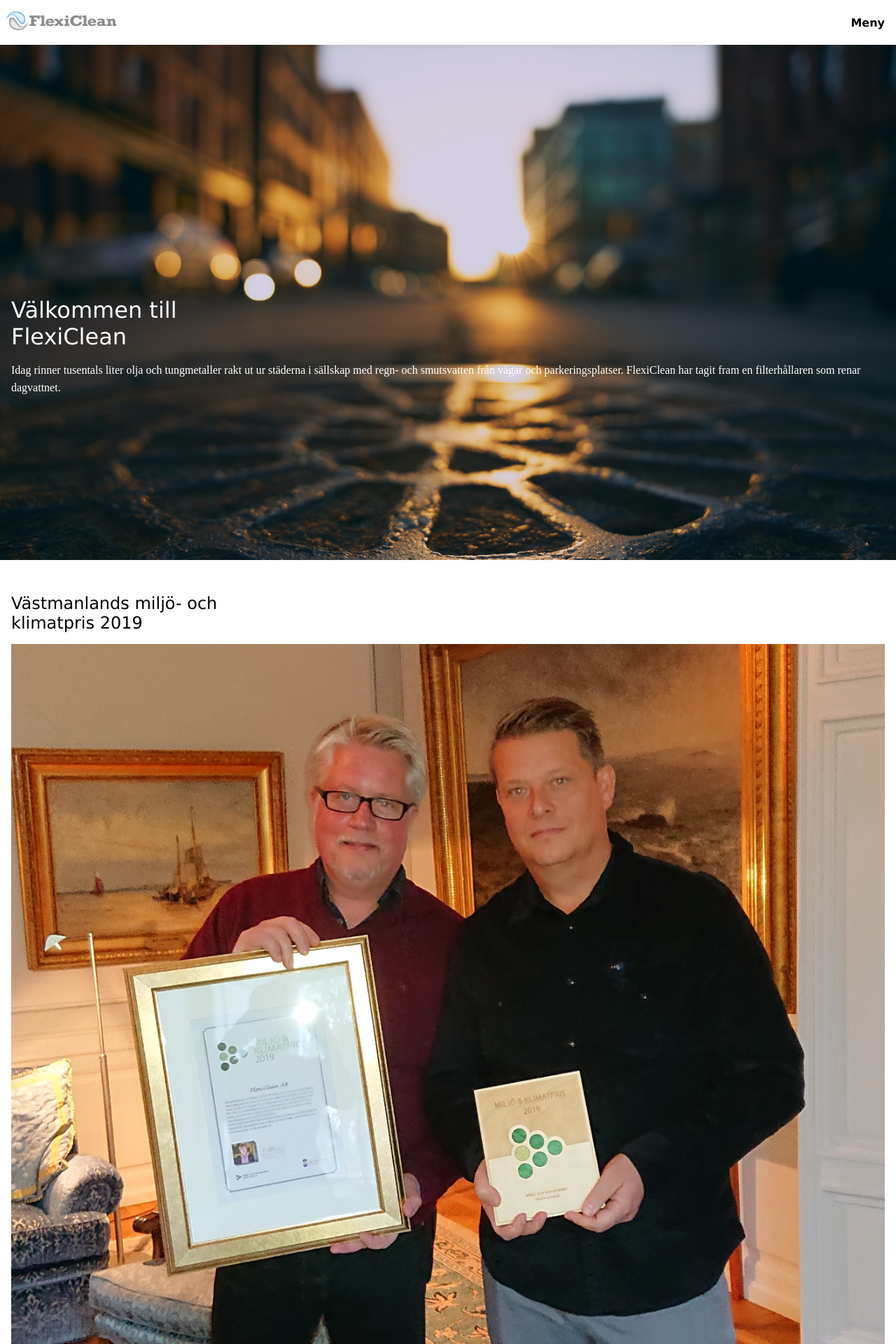
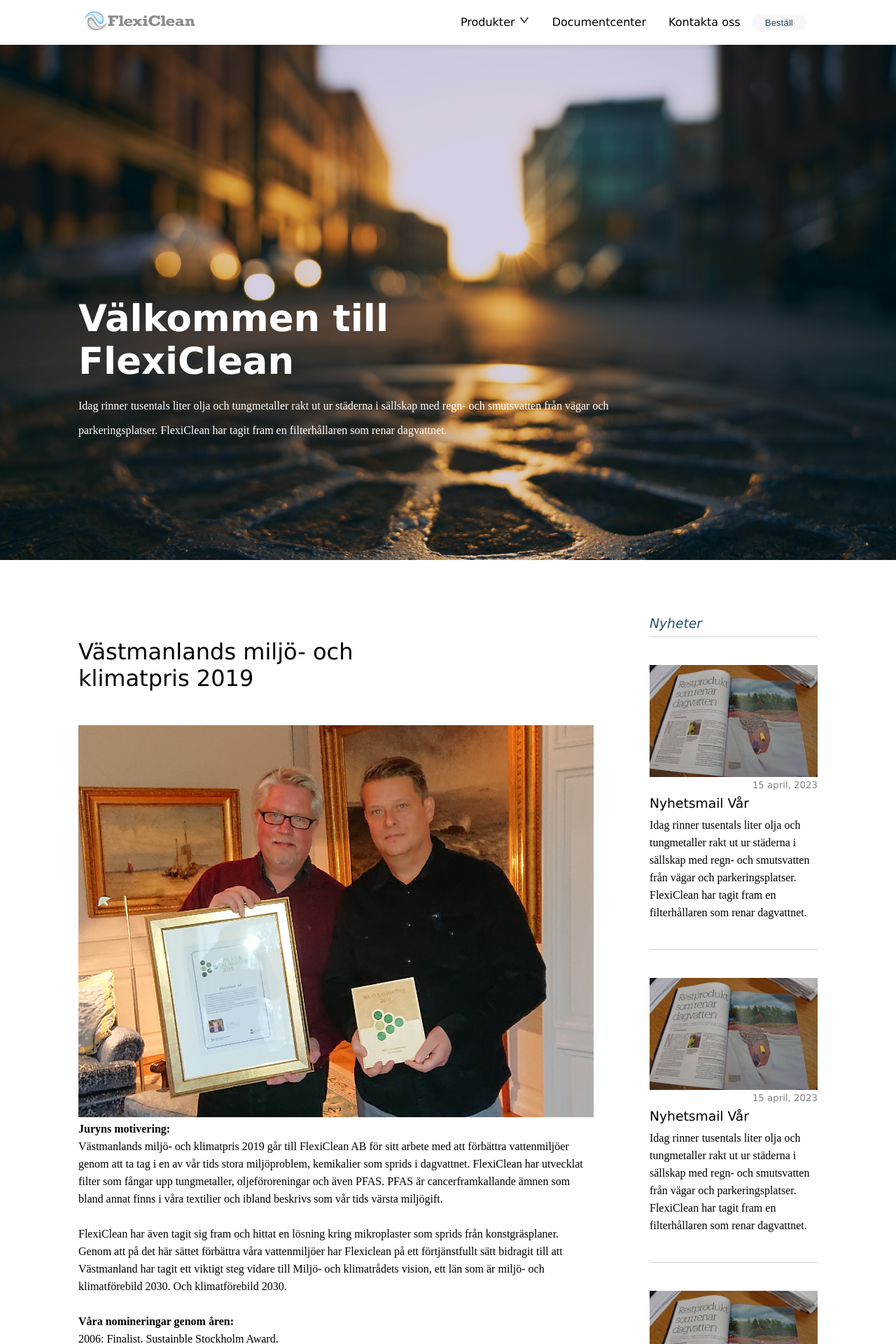
Before and after one commit to saraohman97/flexiclean-update, a React (Create React App) app: page / in a window 1280 px wide. Shown: the top 1920 px of the page at 70% size. Built offline with nearby package versions, Linux system fonts and the light colour scheme.

Commit message:
Home page is now responsive

```diff
--- a/src/App.css
+++ b/src/App.css
@@ -39,6 +39,7 @@
   display: flex;
   flex-direction: column;
   gap: 3rem;
+  max-width: 1350px;
 }
 
 /* ---------buttons----------- */
@@ -80,6 +81,9 @@
 .nav-logo {
   height: 2.5rem;
 }
+.nav-links {
+  display: none;
+}
 
 /* ---------hero section----------- */
 .hero {
@@ -93,10 +97,18 @@
   flex-direction: column;
   gap: 1rem;
 }
+.hero h1 {
+  font-weight: 600;
+}
 
 /* ---------main section----------- */
 .home-main h1 {
   margin-bottom: 1rem;
+}
+.home img {
+  max-height: 35rem;
+  object-fit: cover;
+  object-position: top;
 }
 
 
@@ -155,3 +167,55 @@
 .footer-icon:hover {
   color: var(--second-clr);
 }
+
+
+/* for small devices */
+@media screen and (max-width: 350px) {
+  .footer-links {
+    flex-direction: column;
+  }
+}
+
+/* for medium devices */
+@media screen and (min-width: 568px) {
+  .home {
+    display: grid;
+    grid-template-columns: 1fr 15rem;
+  }
+}
+@media screen and (min-width: 750px) {
+  .btn-meny {
+    display: none;
+  }
+  .nav-links {
+    display: block;
+    padding-right: 1rem;
+  }
+  .hero h1 {
+    font-size: 3.3rem;
+  }
+  .hero p {
+    line-height: 35px;
+    width: 50rem;
+  }
+}
+
+
+/* for big devices */
+@media screen and (min-width: 1024px) {
+  nav {
+    padding-inline: 7rem;
+  }
+  section {
+    padding: 5rem 7rem;
+    gap: 5rem;
+  }
+  .hero {
+    padding: 45vh 7rem 1rem;
+  }
+  .home-main h1 {
+    margin-bottom: 3rem;
+    margin-top: 2rem;
+    font-size: 2rem;
+  }
+}
--- a/src/components/Navbar.js
+++ b/src/components/Navbar.js
@@ -1,7 +1,7 @@
 import React from 'react'
 import logo from '../assets/logo.png'
 import { NavLink } from 'react-router-dom'
-// import { AiOutlineDown } from "react-icons/ai";
+import { AiOutlineDown } from "react-icons/ai";
 
 const Navbar = () => {
     return (
@@ -10,16 +10,16 @@
                 <img className='nav-logo' src={logo} alt="logotype flexiclean blue gray grey logo" />
             </NavLink>
 
-            <div className="nav-link">
+            <div className="nav-link btn-meny">
                 <strong>Meny</strong>
             </div>
 
-            {/* <div className="nav-links">
+            <div className="nav-links">
                 <NavLink to='/produkter' className='nav-link'>Produkter <AiOutlineDown /></NavLink>
                 <NavLink to='/dokumentcenter' className='nav-link'>Documentcenter</NavLink>
                 <NavLink to='/kontakta-oss' className='nav-link'>Kontakta oss</NavLink>
                 <button className='btn btn-gray'>Beställ</button>
-            </div> */}
+            </div>
         </nav>
     )
 }
--- a/src/pages/Home.js
+++ b/src/pages/Home.js
@@ -10,10 +10,12 @@
         <p>Idag rinner tusentals liter olja och tungmetaller rakt ut ur städerna i sällskap med regn- och smutsvatten från vägar och parkeringsplatser.  FlexiClean har tagit fram en filterhållaren som renar dagvattnet. </p>
       </header>
 
-      <section>
+      <section className='home'>
         <main className="home-main">
           <h1>Västmanlands miljö- och <br /> klimatpris 2019</h1>
-          <img src={img} className='home-main-img' alt="winner klimatpris" />
+          <div className='home-main-img'>
+            <img src={img} alt="winner klimatpris" />
+          </div>
           <p>
             <strong>Juryns motivering:</strong> <br />
             Västmanlands miljö- och klimatpris 2019 går till FlexiClean AB för sitt arbete med att förbättra vattenmiljöer genom att ta tag i en av vår tids stora miljöproblem, kemikalier som sprids i dagvattnet. FlexiClean har utvecklat filter som fångar upp tungmetaller, oljeföroreningar och även PFAS. PFAS är cancerframkallande ämnen som bland annat finns i våra textilier och ibland beskrivs som vår tids värsta miljögift.
@@ -30,7 +32,7 @@
         </main>
 
         <div className="home-sidebar">
-        <h3 className='home-sidebar-title'>Nyheter</h3>
+          <h3 className='home-sidebar-title'>Nyheter</h3>
           <div className="sidebar-item">
             <img src={newsimg} alt="" />
             <small className='sidebar-date'>15 april, 2023</small>
```
